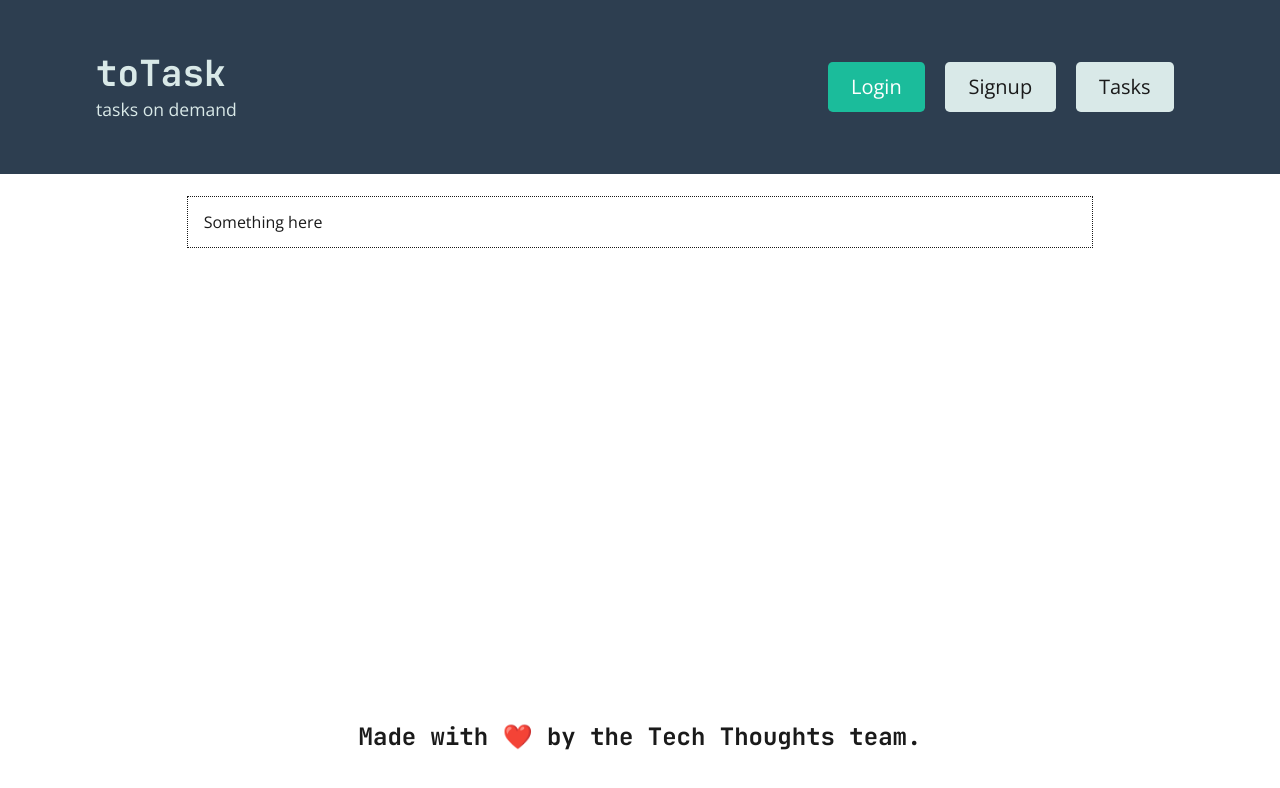
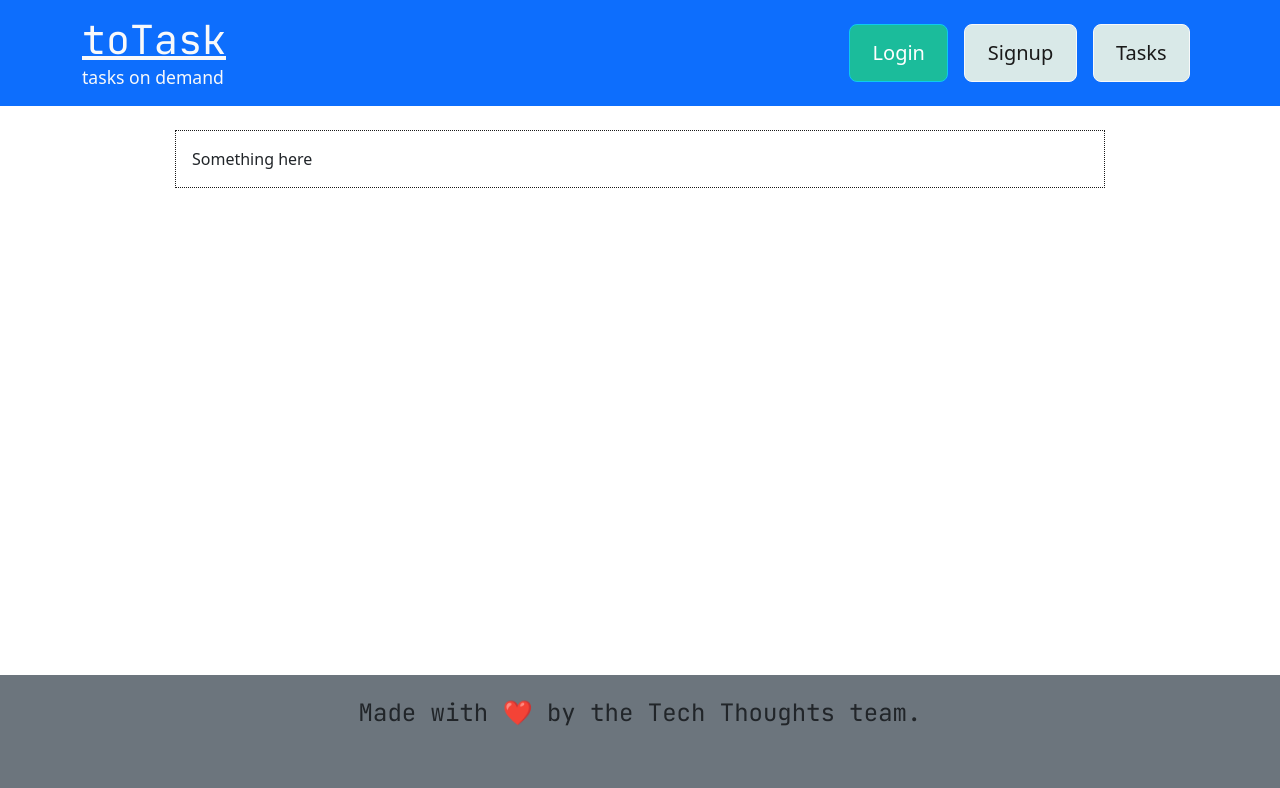
Before and after one commit to rbishop85/toTask, a React (Create React App) app in the folder client/: page / in a window 1280 px wide. Shown: the top 788 px of the page. Built offline with nearby package versions, Linux system fonts and the light colour scheme.

Commit message:
adding bootstrap to the app

```diff
--- a/client/src/App.js
+++ b/client/src/App.js
@@ -13,8 +13,11 @@ import Signup from './pages/Signup';
 import Login from './pages/Login';
 import Profile from './pages/Profile';
 import TaskPage from './pages/TaskPage';
+import Test from './pages/Test';
 import Header from './components/Header';
 import Footer from './components/Footer';
+
+import 'bootstrap/dist/css/bootstrap.min.css';
 
 // Construct our main GraphQL API endpoint
 const httpLink = createHttpLink({
@@ -72,6 +75,7 @@ function App() {
                 path="/tasks"
                 element={<TaskPage />}
               />
+              />
             </Routes>
           </div>
           <Footer />
--- a/package.json
+++ b/package.json
@@ -18,5 +18,9 @@
   "license": "ISC",
   "devDependencies": {
     "concurrently": "^5.1.0"
+  },
+  "dependencies": {
+    "bootstrap": "^5.2.2",
+    "react-bootstrap": "^2.5.0"
   }
 }
```
Also changed, not shown: 1 other file (tests, documents, lock files or other folders).
